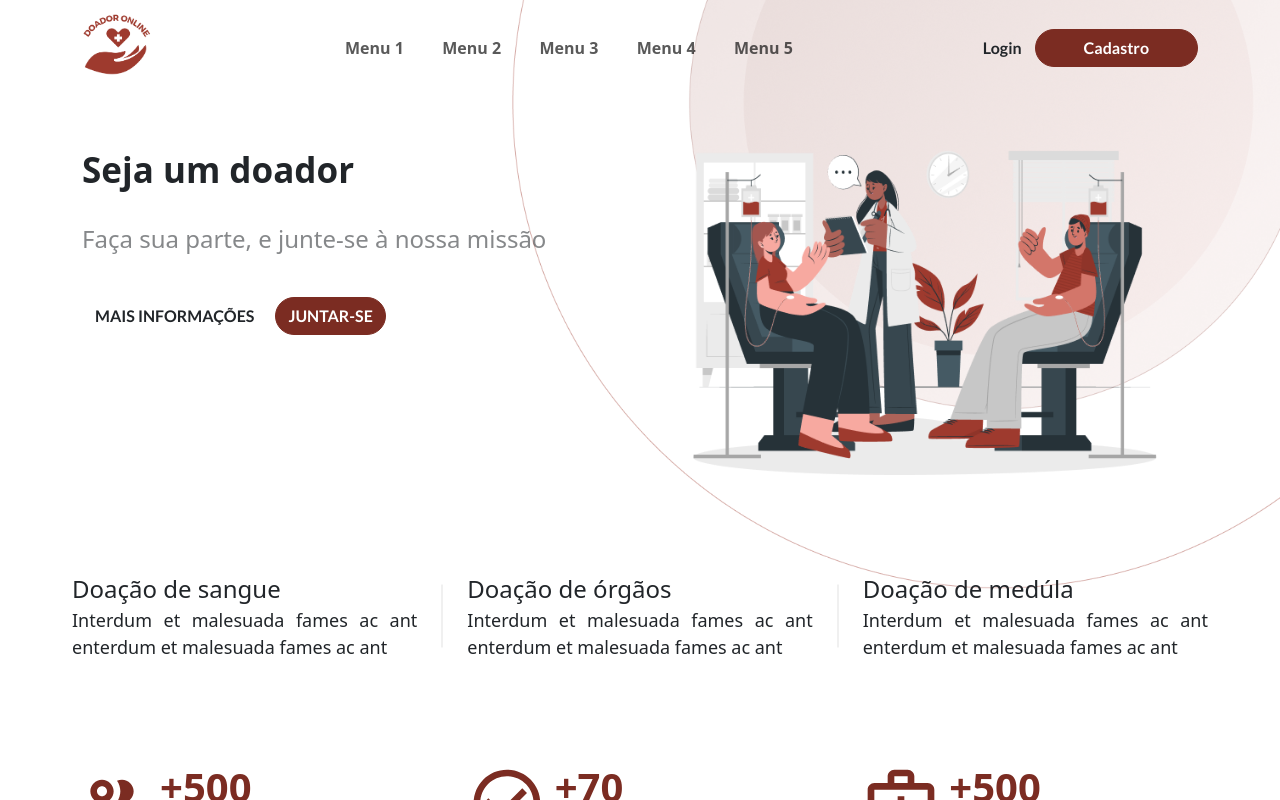
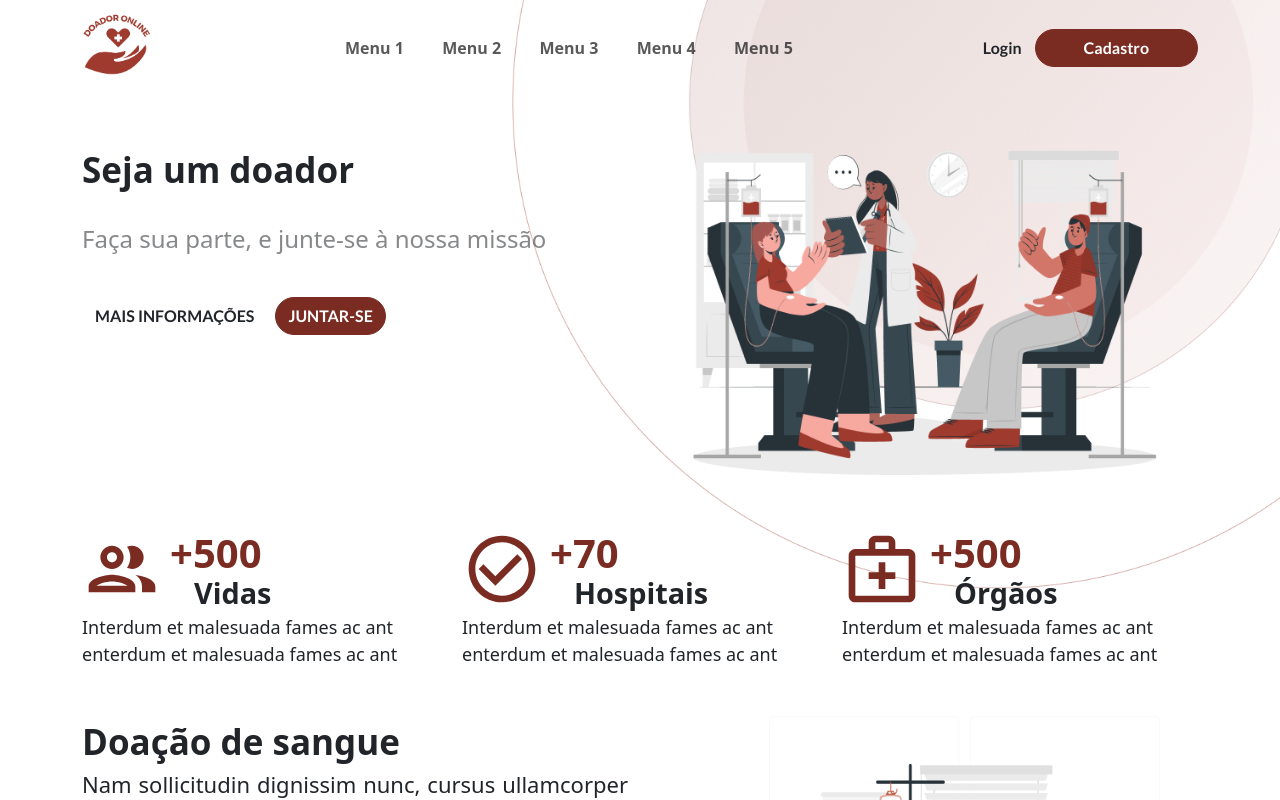
Before and after one commit to elieduardo/frontend-doador-online, a React (Create React App) app: page / in a window 1280 px wide. Shown: the top 800 px of the page. Built offline with nearby package versions, Linux system fonts and the light colour scheme.

Commit message:
ajusts and refactor

```diff
--- a/src/assets/styles/styles.scss
+++ b/src/assets/styles/styles.scss
@@ -62,7 +62,6 @@ $nav-link-font-size: 1rem;
 
 .info-card-text {
   font-size: 18px;
-  text-align: justify;
 }
 
 .icon-card {
--- a/src/components/Campaigns.js
+++ b/src/components/Campaigns.js
@@ -22,17 +22,17 @@ export default function Campanhas() {
         <ItemCampanha />
       </div>
       <div className="mx-2 my-5 p-4 card-gradient">
-        <div className="d-flex align-items-center justify-content-between">
-          <div>
+        <Row className="d-flex align-items-center justify-content-between text-center">
+          <Col lg={8} md={12} sm={12}>
             <div className="title-white">Quer criar uma campanha?</div>
             <div className="text-white">
               Pellentesque ac bibendum tortor. Nulla eget lobortis lacus.
             </div>
-          </div>
-          <div>
+          </Col>
+          <Col lg={4} md={12} sm={12} className="py-4 py-lg-0">
             <Button className="button-white">CRIAR CAMPANHA</Button>
-          </div>
-        </div>
+          </Col>
+        </Row>
       </div>
     </div>
   );
--- a/src/components/InfoCards.js
+++ b/src/components/InfoCards.js
@@ -1,30 +1,29 @@
 import React from "react";
-import { Col } from "react-bootstrap";
-import Stroke from "./Stroke";
+import { Col, Container, Row } from "react-bootstrap";
 
 export default function InfoCards() {
   return (
-    <div className="d-flex p-5">
-      <Col className="mx-4">
+    <Container>
+      <Row>
+        <Col lg={4} md={12} sm={12} className="text-center text-lg-start py-lg-0 py-3">
           <div className="info-card-title">Doação de sangue</div>
           <div className="info-card-text">
             Interdum et malesuada fames ac ant enterdum et malesuada fames ac ant
           </div>
         </Col>
-      <Stroke />
-      <Col className="mx-4">
+        <Col lg={4} md={12} sm={12} className="text-center text-lg-start py-lg-0 py-3">
           <div className="info-card-title">Doação de órgãos</div>
           <div className="info-card-text">
             Interdum et malesuada fames ac ant enterdum et malesuada fames ac ant
           </div>
         </Col>
-      <Stroke />
-      <Col className="mx-4">
+        <Col lg={4} md={12} sm={12} className="text-center text-lg-start py-lg-0 py-3">
           <div className="info-card-title">Doação de medúla</div>
           <div className="info-card-text">
             Interdum et malesuada fames ac ant enterdum et malesuada fames ac ant
           </div>
         </Col>
-    </div>
+      </Row>
+    </Container>
   );
 }
--- a/src/components/InfoDataCards.js
+++ b/src/components/InfoDataCards.js
@@ -1,5 +1,5 @@
 import React from "react";
-import { Col, Row } from "react-bootstrap";
+import { Col, Container, Row } from "react-bootstrap";
 import {
   MdOutlinePeopleOutline,
   MdCheckCircleOutline,
@@ -8,43 +8,45 @@ import {
 
 export default function InfoDataCards() {
   return (
-    <div className="d-flex p-5">
-      <Col className="mx-4">
-        <div className="d-flex align-items-center">
+    <Container>
+      <Row>
+        <Col lg={4} md={12} sm={12} className="text-center text-lg-start py-lg-0 py-3">
+          <div className="d-flex align-items-center justify-content-center justify-content-lg-start">
             <MdOutlinePeopleOutline className="icon-card" />
-          <Row className="px-2">
+            <div className="px-2">
               <div className="number-card-info">+500</div>
               <div className="text-card-sub px-4">Vidas</div>
-          </Row>
             </div>
-        <div className="info-card-text">
+          </div>
+          <div className="d-flex justify-content-center justify-content-lg-start info-card-text text-justify">
             Interdum et malesuada fames ac ant enterdum et malesuada fames ac ant
           </div>
         </Col>
-      <Col className="mx-4">
-        <div className="d-flex align-items-center">
+        <Col lg={4} md={12} sm={12} className="text-center text-lg-start py-lg-0 py-3">
+          <div className="d-flex align-items-center justify-content-center justify-content-lg-start ">
             <MdCheckCircleOutline className="icon-card" />
-          <Row className="px-2">
+            <div className="px-2">
               <div className="number-card-info">+70</div>
               <div className="text-card-sub px-4">Hospitais</div>
-          </Row>
             </div>
-        <div className="info-card-text">
+          </div>
+          <div className="d-flex justify-content-center justify-content-lg-start info-card-text text-justify">
             Interdum et malesuada fames ac ant enterdum et malesuada fames ac ant
           </div>
         </Col>
-      <Col className="mx-4">
-        <div className="d-flex align-items-center">
+        <Col lg={4} md={12} sm={12} className="text-center text-lg-start py-lg-0 py-3">
+          <div className="d-flex align-items-center justify-content-center justify-content-lg-start">
             <MdOutlineMedicalServices className="icon-card" />
-          <Row className="px-2">
+            <div className="px-2">
               <div className="number-card-info">+500</div>
               <div className="text-card-sub px-4">Órgãos</div>
-          </Row>
             </div>
-        <div className="info-card-text">
+          </div>
+          <div className="d-flex justify-content-center justify-content-lg-start info-card-text text-justify">
             Interdum et malesuada fames ac ant enterdum et malesuada fames ac ant
           </div>
         </Col>
-    </div>
+      </Row>
+    </Container>
   );
 }
--- a/src/components/MainBanner.js
+++ b/src/components/MainBanner.js
@@ -1,7 +1,6 @@
 import React from "react";
 import homeImage from "../assets/images/home-1.png";
 import { Button, Col, Container, Row } from "react-bootstrap";
-
 
 export default function MainBanner() {
     return (
@@ -18,7 +17,7 @@ export default function MainBanner() {
                     </div>
                 </Col>
                 <Col lg={6} md={12} sm={12} className="d-flex justify-content-center pt-lg-0 pt-4">
-                    <img className="img-fluid-85" src={homeImage} />
+                    <img className="img-fluid-85" src={homeImage} alt="Banner"/>
                 </Col>
             </Row>
         </Container>
--- a/src/index.js
+++ b/src/index.js
@@ -4,7 +4,6 @@ import App from "./App";
 import NavBarComp from "./components/NavBarComp";
 import "./assets/styles/styles.scss";
 import Footer from "./components/Footer";
-
 
 const root = ReactDOM.createRoot(document.getElementById("root"));
 root.render(
--- a/src/pages/home/index.js
+++ b/src/pages/home/index.js
@@ -1,9 +1,4 @@
 import React from "react";
-import { Button, Card, Col, Container, Row } from "react-bootstrap";
-import firstImage from "../../assets/images/home-1.png";
-import secondImage from "../../assets/images/home-2.png";
-import thirdImage from "../../assets/images/home-3.png";
-
 import InfoCards from "../../components/InfoCards";
 import InfoDataCards from "../../components/InfoDataCards";
 import Campanhas from "../../components/Campaigns";
@@ -18,9 +13,9 @@ export default function Home() {
   return (
     <div>
       <MainBanner />
-      <InfoCards />
       <InfoDataCards />
       <DonationBanner />
+      <InfoCards />
       <OrgansDonationBanner />
       <Campanhas />
       <Benefits />
```
Lines whose indentation alone changed are shown as unchanged.
